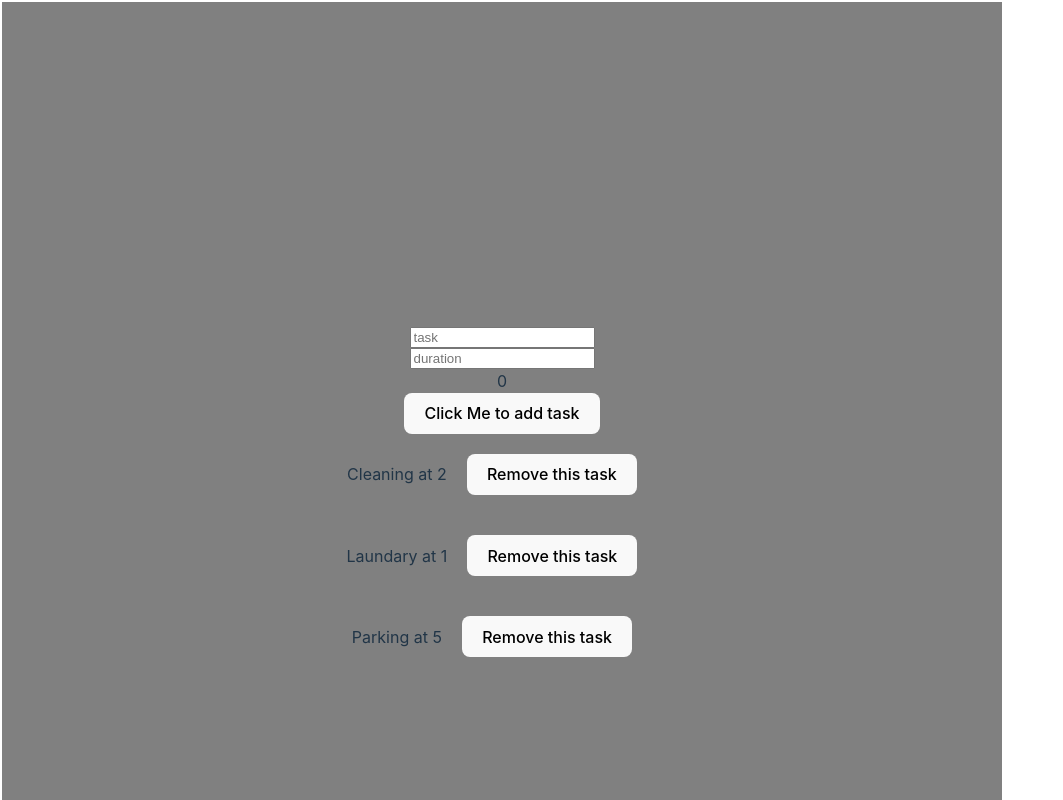
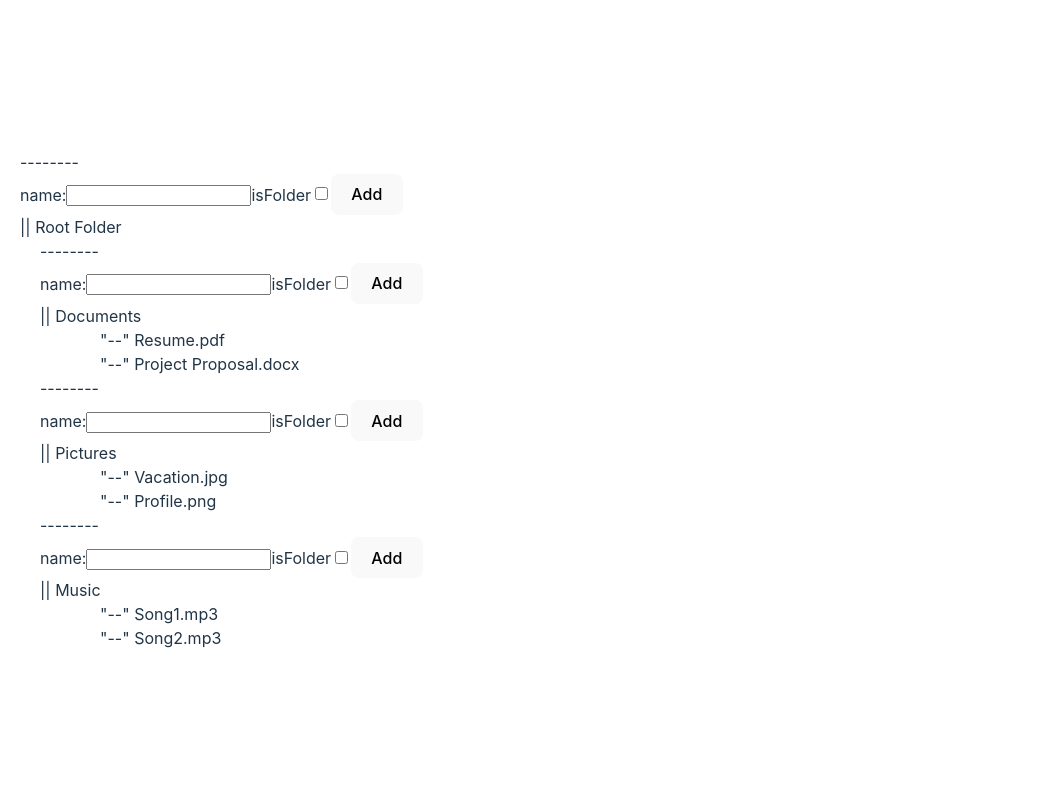
Before and after one commit to nago01/Palash_React_Practice, a React (Vite) app: page / in a window 1280 px wide. Shown: the top 800 px of the page, without its empty margins (0-1063 px from the left). Built offline with nearby package versions, Linux system fonts and the light colour scheme.

Commit message:
File Folder Structure

```diff
--- a/src/App.css
+++ b/src/App.css
@@ -37,14 +37,14 @@
 
 .gridLayout {
   display : grid;
-  grid-template-columns: repeat(5, 1fr);
+  grid-template-columns: repeat(4, 1fr);
 }
 
 .card {
   display: flex;
   justify-content: center;
   align-items: center;
-  width: 100px;
+  width: fit-content;
   height : 200px;
   border-radius: 20%;
   background-color: lightblue;
--- /dev/null
+++ b/src/FileFolderComponent.tsx
@@ -0,0 +1,65 @@
+import React, { useState } from "react";
+import { fileFolderData } from "./assets/fileFolderData";
+import { Folder } from "./FolderFileSystemDesign/Folder";
+
+export const FileFolderComponent = (props) => {
+  const [list, setList] = useState(props.list);
+  // const [isOpen, setIsOpen] = useState(true);
+  const [newName, setNewName] = useState("");
+  const [newFolder, setNewFolder] = useState(false);
+
+  const handleclick = (item, index) => {
+    let newArray = [...list];
+    item.isOpen = !item.isOpen;
+    newArray[index] = item;
+    console.log(newArray, 'newArray');
+    setList(newArray);
+  }
+
+  const addChild = (item, index) => {
+    let newArray = [...list];
+    let obj = {
+      name: newName,
+      type: newFolder ? "folder" : "file",
+      isOpen: false,
+      children: []
+    }
+    item.children.push(obj);
+    newArray[index] = item;
+    setList(newArray);
+  }
+  return (
+    <div style={{ "paddingLeft": "20px" }}>
+      {
+        list.map((item, index) => {
+          if (item.type === "folder") {
+            return <>
+              {item.isOpen && <>
+                <div>--------</div>
+                <label>name:</label><input type="input" onChange={(e) => {
+                  setNewName(e.target.value);
+                }}></input>
+                <label>isFolder</label><input type="checkBox" onChange={(e) => {
+                  if (e.target.value == "on") {
+                    setNewFolder(true);
+                  }
+                  else {
+                    setNewFolder(false);
+                  }
+                }}></input>
+                <button onClick={() => { addChild(item, index) }}>Add</button>
+              </>}
+              <div onClick={() => { handleclick(item, index) }} >|| {item.name}</div>
+              {item.isOpen && <FileFolderComponent list={item.children} />}
+            </>
+          }
+          else {
+            return <div style={{ "paddingLeft": "40px" }}>"--" {item.name}</div>
+          }
+        })
+      }
+
+    </div>
+  );
+
+}
--- /dev/null
+++ b/src/FolderFileSystemDesign/Folder.tsx
@@ -0,0 +1,21 @@
+import React, { useState } from "react";
+
+export const Folder = (props) => {
+    const { item } = props;
+    const [open, setOpen] = useState(false);
+    return <>
+        <div>{item.name}</div>
+
+        {
+            open && item.children.length && item.children.map((item1, i) => {
+                if (item1.type === "folder") {
+                    return <Folder item={item1} />
+                }
+                else {
+                    return <div>{item.name}</div>
+                }
+            })}
+
+
+    </>
+}
--- /dev/null
+++ b/src/assets/fileFolderData.tsx
@@ -0,0 +1,70 @@
+export const fileFolderData =  [
+    {
+        id: 1,
+        name: "Root Folder",
+        type: "folder",
+        isOpen : true,
+        children: [
+            {
+                id: 2,
+                name: "Documents",
+                type: "folder",
+                isOpen : true,
+                children: [
+                    {
+                        id: 3,
+                        name: "Resume.pdf",
+                        type: "file",
+                        isOpen : true,
+                    },
+                    {
+                        id: 4,
+                        name: "Project Proposal.docx",
+                        type: "file",
+                        isOpen : true,
+                    },
+                ],
+            },
+            {
+                id: 5,
+                name: "Pictures",
+                type: "folder",
+                isOpen : true,
+                children: [
+                    {
+                        id: 6,
+                        name: "Vacation.jpg",
+                        type: "file",
+                        isOpen : true,
+                    },
+                    {
+                        id: 7,
+                        name: "Profile.png",
+                        type: "file",
+                        isOpen : true,
+                    },
+                ],
+            },
+            {
+                id: 8,
+                name: "Music",
+                type: "folder",
+                isOpen : true,
+                children: [
+                    {
+                        id: 9,
+                        name: "Song1.mp3",
+                        type: "file",
+                        isOpen : true,
+                    },
+                    {
+                        id: 10,
+                        name: "Song2.mp3",
+                        type: "file",
+                        isOpen : true,
+                    },
+                ],
+            },
+        ],
+    },
+];
--- a/src/main.tsx
+++ b/src/main.tsx
@@ -5,12 +5,16 @@ import './index.css'
 import { Counter } from './Counter.tsx'
 import { UserLanding } from './UserLanding.tsx'
 import { MemoryGame } from './MemoryGame.tsx'
+import { FileFolderManager } from './FileFolderManager.tsx'
+import { FileFolderComponent } from './FileFolderComponent.tsx'
+import { fileFolderData } from './assets/fileFolderData.tsx'
 
 createRoot(document.getElementById('root')!).render(
   <StrictMode>
-    <App />
+    {/* <App /> */}
     {/* <Counter/> */}
     {/* <UserLanding/> */}
     {/* <MemoryGame/> */}
+    <FileFolderComponent list={fileFolderData}/>
   </StrictMode>,
 )
```
Also changed, not shown: src/EmployeeCard.tsx (added, +17 -0 lines), src/UserLanding.tsx (+16 -17 lines).
